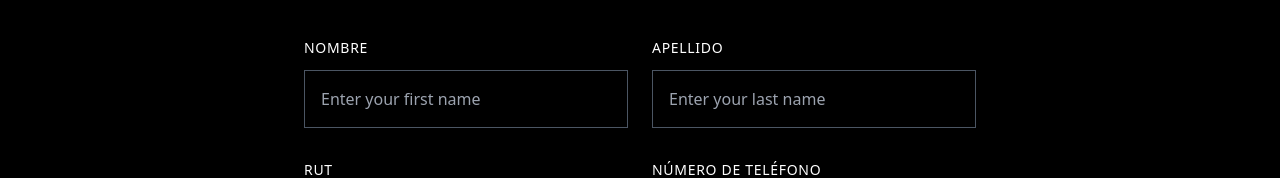
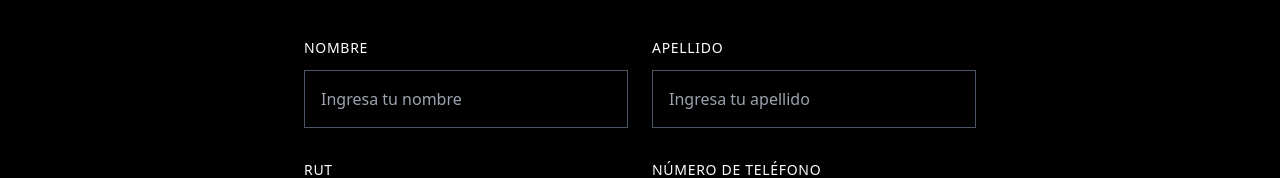
Before and after one commit to SamuelSotomayor1/Angular-ElRefugio, an Angular app: page /reservas in a window 1280 px wide. Shown: the part 427-605 px from the top of the page. Built offline with nearby package versions, Linux system fonts and the light colour scheme.

Commit message:
feat: the details of reservation interface are updated

```diff
--- a/src/app/pages/reservas/reservas.html
+++ b/src/app/pages/reservas/reservas.html
@@ -26,7 +26,7 @@
             name="firstName"
             required
             class="w-full px-4 py-4 bg-transparent border border-gray-600 focus:border-yellow-500 focus:outline-none transition-colors text-white placeholder-gray-400"
-            placeholder="Enter your first name"
+            placeholder="Ingresa tu nombre"
           />
         </div>
         <div>
@@ -39,7 +39,7 @@
             name="lastName"
             required
             class="w-full px-4 py-4 bg-transparent border border-gray-600 focus:border-yellow-500 focus:outline-none transition-colors text-white placeholder-gray-400"
-            placeholder="Enter your last name"
+            placeholder="Ingresa tu apellido"
           />
         </div>
       </div>
@@ -110,6 +110,8 @@
             <option value="21:00">9:00 PM</option>
             <option value="21:30">9:30 PM</option>
             <option value="22:00">10:00 PM</option>
+            <option value="23:00">11:00 PM</option>
+            <option value="00:00">00:00 PM</option>
           </select>
         </div>
       </div>
```
